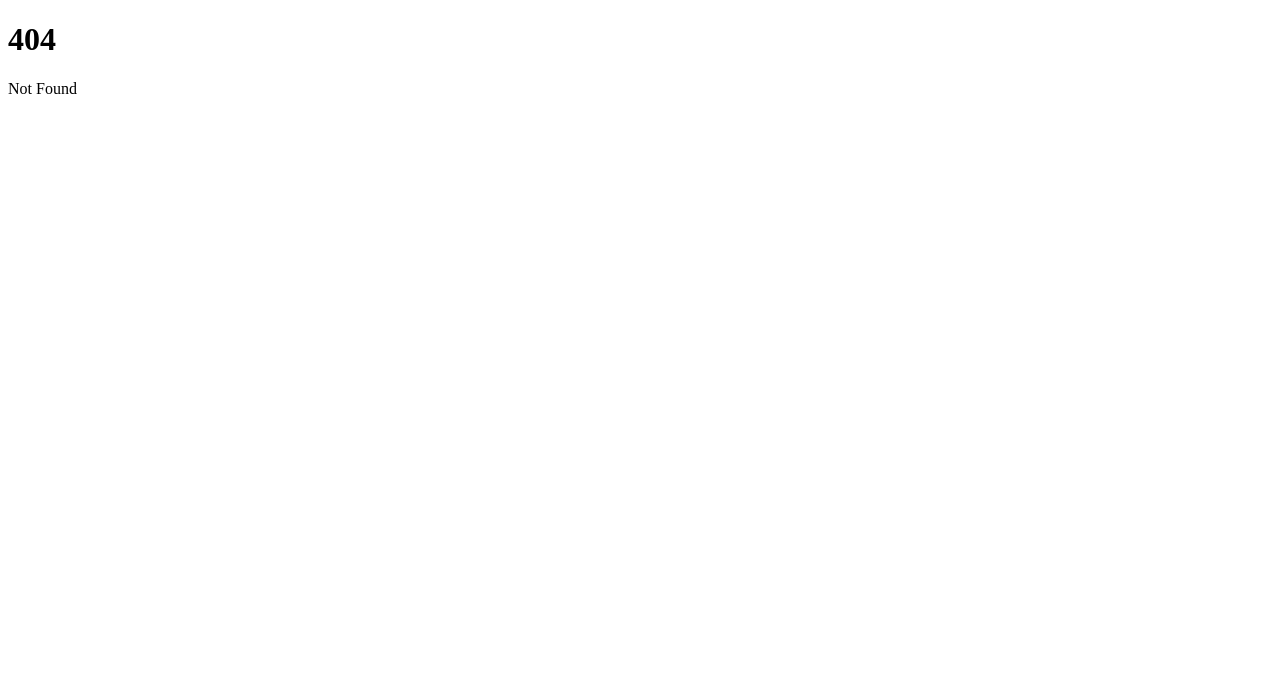
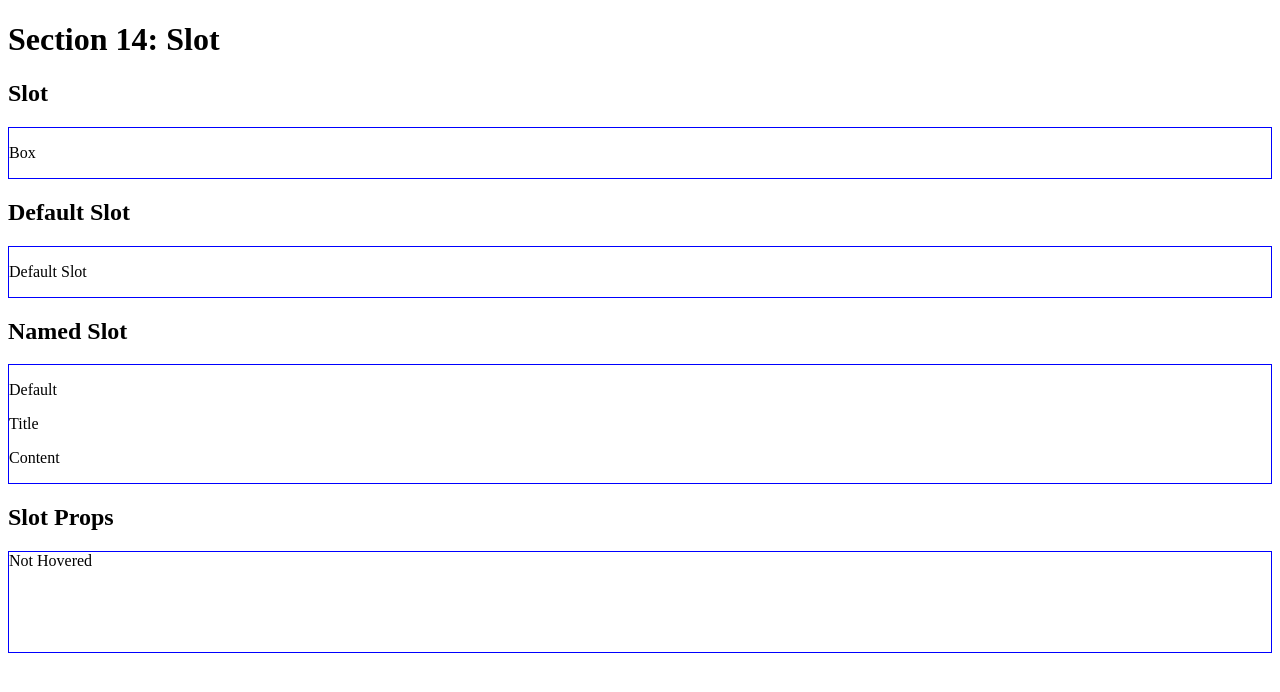
Before and after one commit to woojunro/svelte-a-to-z, a SvelteKit app: page /section14 in a window 1280 px wide. Before the commit this address had no page. Shown: the top 692 px of the page. Built offline with nearby package versions, Linux system fonts and the light colour scheme.

Commit message:
section 14

```diff
--- /dev/null
+++ b/src/lib/components/Box.svelte
@@ -0,0 +1,13 @@
+<div class="box">
+	<slot>
+		<p>Default Slot</p>
+	</slot>
+	<slot name="title" />
+	<slot name="content" />
+</div>
+
+<style>
+	.box {
+		border: 1px solid blue;
+	}
+</style>
--- /dev/null
+++ b/src/lib/components/Hoverable.svelte
@@ -0,0 +1,15 @@
+<script lang="ts">
+	let hover = false;
+
+	function enter() {
+		hover = true;
+	}
+
+	function leave() {
+		hover = false;
+	}
+</script>
+
+<div on:mouseenter={enter} on:mouseleave={leave} role="banner">
+	<slot {hover} />
+</div>
--- /dev/null
+++ b/src/routes/section14/+page.svelte
@@ -0,0 +1,42 @@
+<script lang="ts">
+	import Box from '$lib/components/Box.svelte';
+	import Hoverable from '$lib/components/Hoverable.svelte';
+</script>
+
+<h1>Section 14: Slot</h1>
+
+<h2>Slot</h2>
+<Box>
+	<p>Box</p>
+</Box>
+
+<h2>Default Slot</h2>
+<Box />
+
+<h2>Named Slot</h2>
+<Box>
+	<p slot="title">Title</p>
+	<p slot="content">Content</p>
+	<p slot="default">Default</p>
+</Box>
+
+<h2>Slot Props</h2>
+<Hoverable let:hover={active}>
+	<div class:active>
+		{#if active}
+			Hovered
+		{:else}
+			Not Hovered
+		{/if}
+	</div>
+</Hoverable>
+
+<style>
+	div {
+		height: 100px;
+		border: 1px solid blue;
+	}
+	.active {
+		background-color: red;
+	}
+</style>
```
Also changed, not shown: src/routes/+page.svelte (+7 -1 lines).
